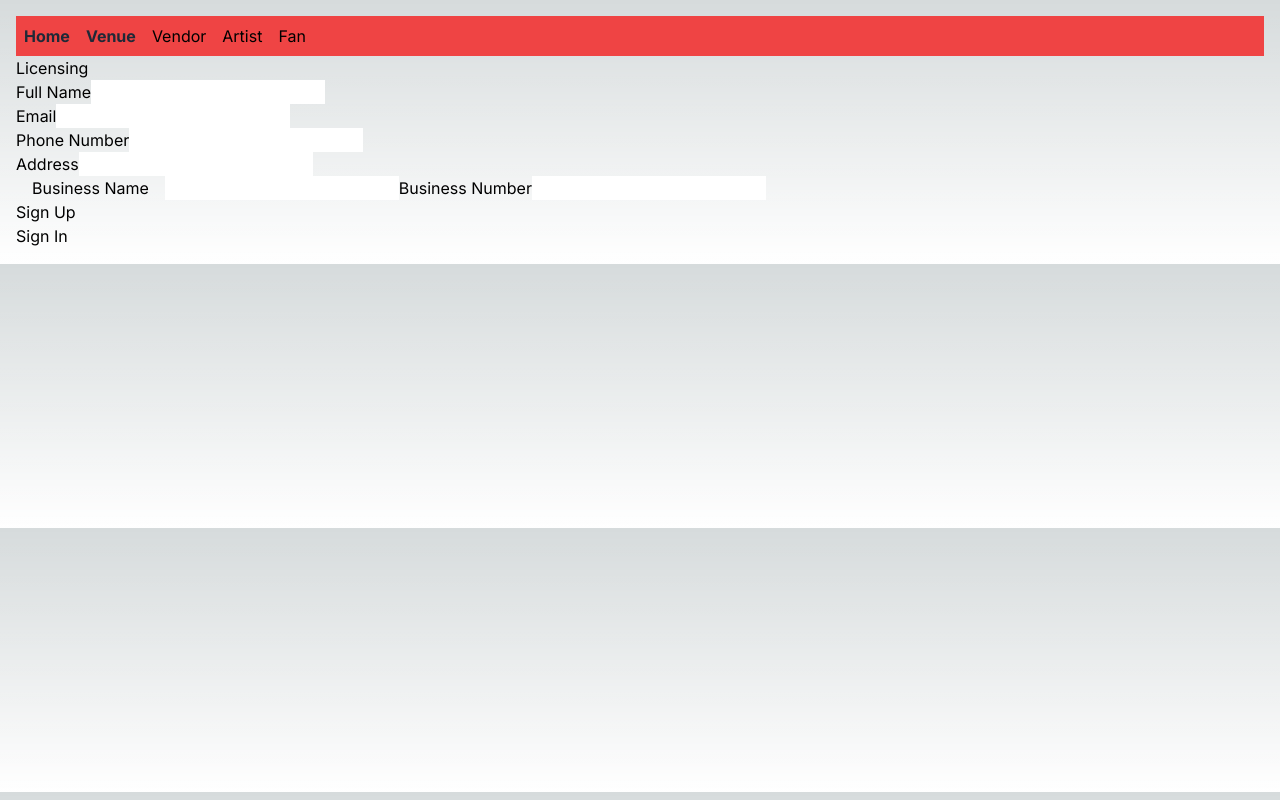
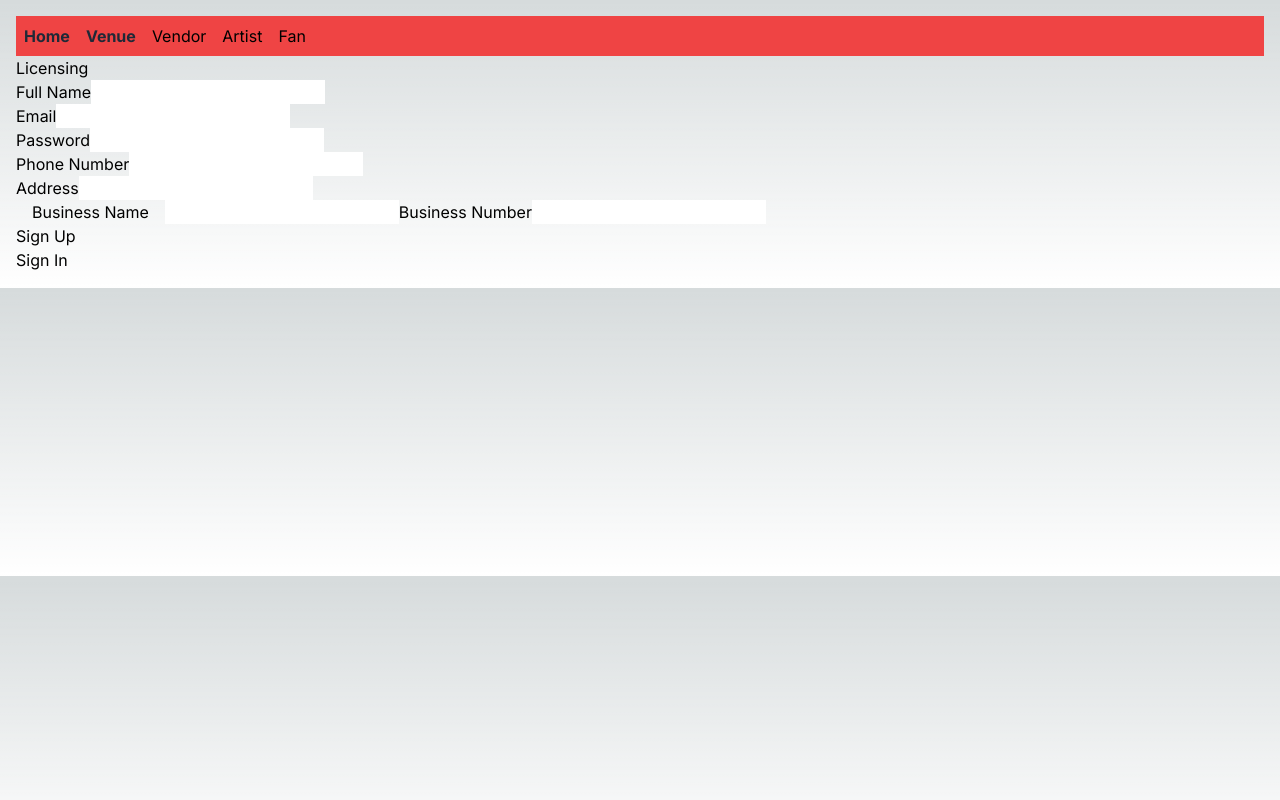
Before and after one commit to segvndo/YourBeat-TS, a Next.js app: page /users/venue/accountLicensing in a window 1280 px wide. Built offline with nearby package versions, Linux system fonts and the light colour scheme.

Commit message:
Add password in licensing logic

```diff
--- a/app/users/venue/accountLicensing/page.tsx
+++ b/app/users/venue/accountLicensing/page.tsx
@@ -6,6 +6,7 @@ const LicensingPage = () => {
   const {
     clientName,
     clientEmail,
+    clientPassword,
     clientPhoneNumber,
     clientAddress,
     businessName,
@@ -13,6 +14,7 @@ const LicensingPage = () => {
     isSignedIn,
     handleClientNameChange,
     handleClientEmailChange,
+    handleClientPasswordChange,
     handleClientPhoneNumberChange,
     handleClientAddressChange,
     handleBusinessNameChange,
@@ -44,6 +46,18 @@ const LicensingPage = () => {
               id="clientEmail"
               value={clientEmail}
               onChange={handleClientEmailChange}
+              maxLength={30}
+              style={{ color: 'green' }}
+            />
+          </div>
+
+          <div>
+            <label htmlFor="clientPassword">Password</label>
+            <input
+              type="text"
+              id="clientPassword"
+              value={clientPassword}
+              onChange={handleClientPasswordChange}
               maxLength={30}
               style={{ color: 'green' }}
             />
--- a/app/utilities/useLicenseLogic.tsx
+++ b/app/utilities/useLicenseLogic.tsx
@@ -3,13 +3,15 @@ import React, { ChangeEvent } from 'react';
 interface LicenseLogic {
   clientName: string;
   clientEmail: string;
+  clientPassword: string;
   clientPhoneNumber: number;
-  cliebtAddress: string;
+  clientAddress: string;
   businessName: string;
   businessNumber: string;
   isSignedIn: boolean;
   handleClientNameChange: (e: ChangeEvent<HTMLInputElement>) => void;
   handleClientEmailChange: (e: ChangeEvent<HTMLInputElement>) => void;
+  handleClientPasswordChange: (e: ChangeEvent<HTMLInputElement>) => void;
   handleClientPhoneNumberChange: (e: ChangeEvent<HTMLInputElement>) => void;
   handleClientAddressChange: (e: ChangeEvent<HTMLInputElement>) => void;
   handleBusinessNameChange: (e: ChangeEvent<HTMLInputElement>) => void;
@@ -21,6 +23,7 @@ interface LicenseLogic {
 export const useLicenseLogic = (): LicenseLogic => {
   const [clientName, setClientName] = React.useState<string>('');
   const [clientEmail, setClientEmail] = React.useState<string>('');
+  const [clientPassword, setClientPassword] = React.useState<string>('');
   const [clientPhoneNumber, setClientPhoneNumber] = React.useState<string>('');
   const [clientAddress, setClientAddress] = React.useState<string>('');
   const [businessName, setBusinessName] = React.useState<string>('');
@@ -66,7 +69,14 @@ export const useLicenseLogic = (): LicenseLogic => {
   //   }
   // };
 
-  }
+  };
+
+  const handleClientPasswordChange = (e: ChangeEvent<HTMLInputElement>) => {
+    const inputValue = e.target.value;
+    setClientPassword(inputValue);
+
+    const isLengthValid = inputValue.length >= 12 && inputValue.length <= 25;
+  };
 
   const handleClientPhoneNumberChange = (e: ChangeEvent<HTMLInputElement>) => {
     const inputValue = e.target.value;
@@ -110,6 +120,7 @@ export const useLicenseLogic = (): LicenseLogic => {
   return {
     clientName,
     clientEmail,
+    clientPassword,
     clientPhoneNumber,
     clientAddress,
     businessName,
@@ -117,6 +128,7 @@ export const useLicenseLogic = (): LicenseLogic => {
     isSignedIn,
     handleClientNameChange,
     handleClientEmailChange,
+    handleClientPasswordChange,
     handleClientPhoneNumberChange,
     handleClientAddressChange,
     handleBusinessNameChange,
```
